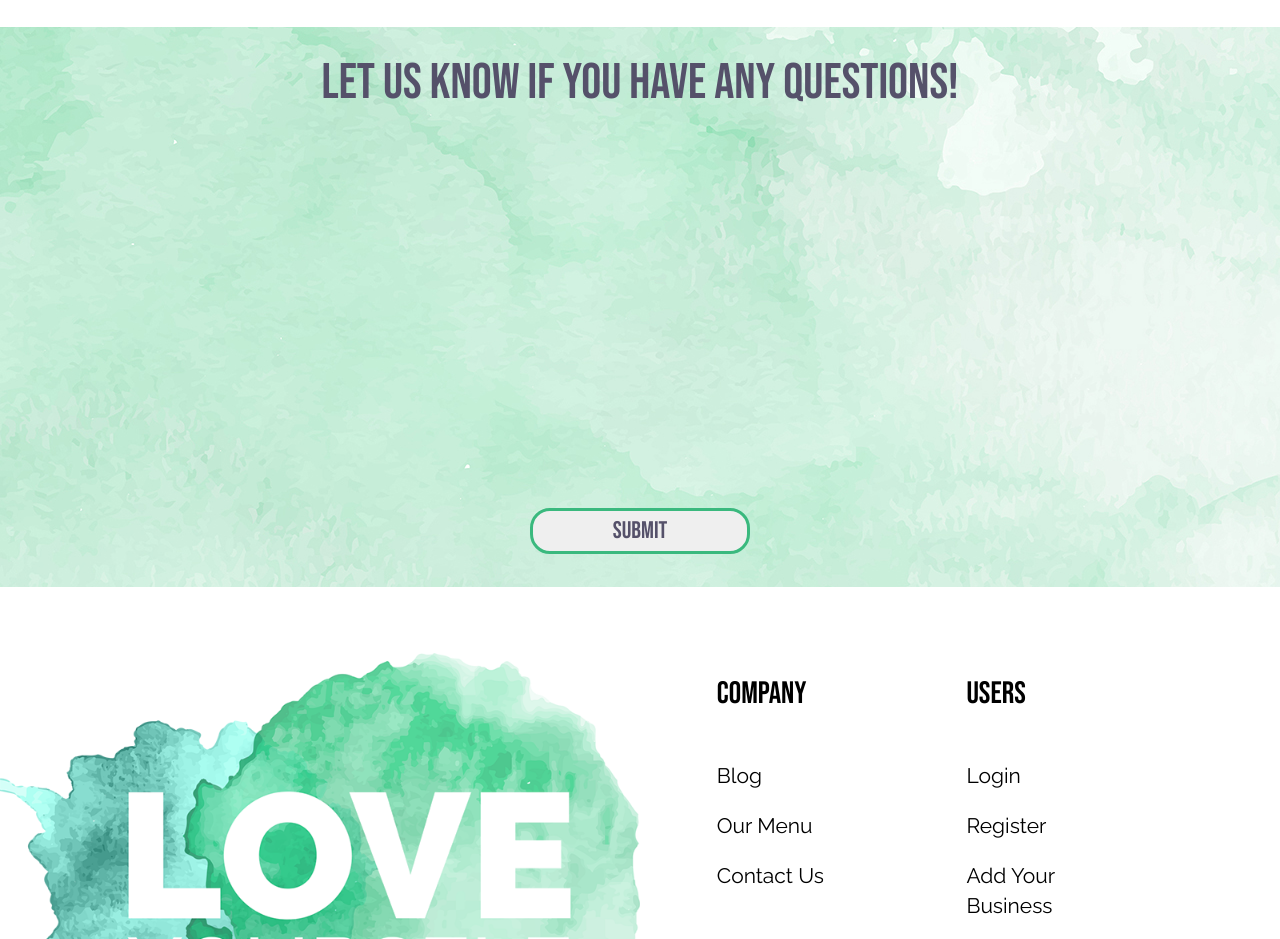
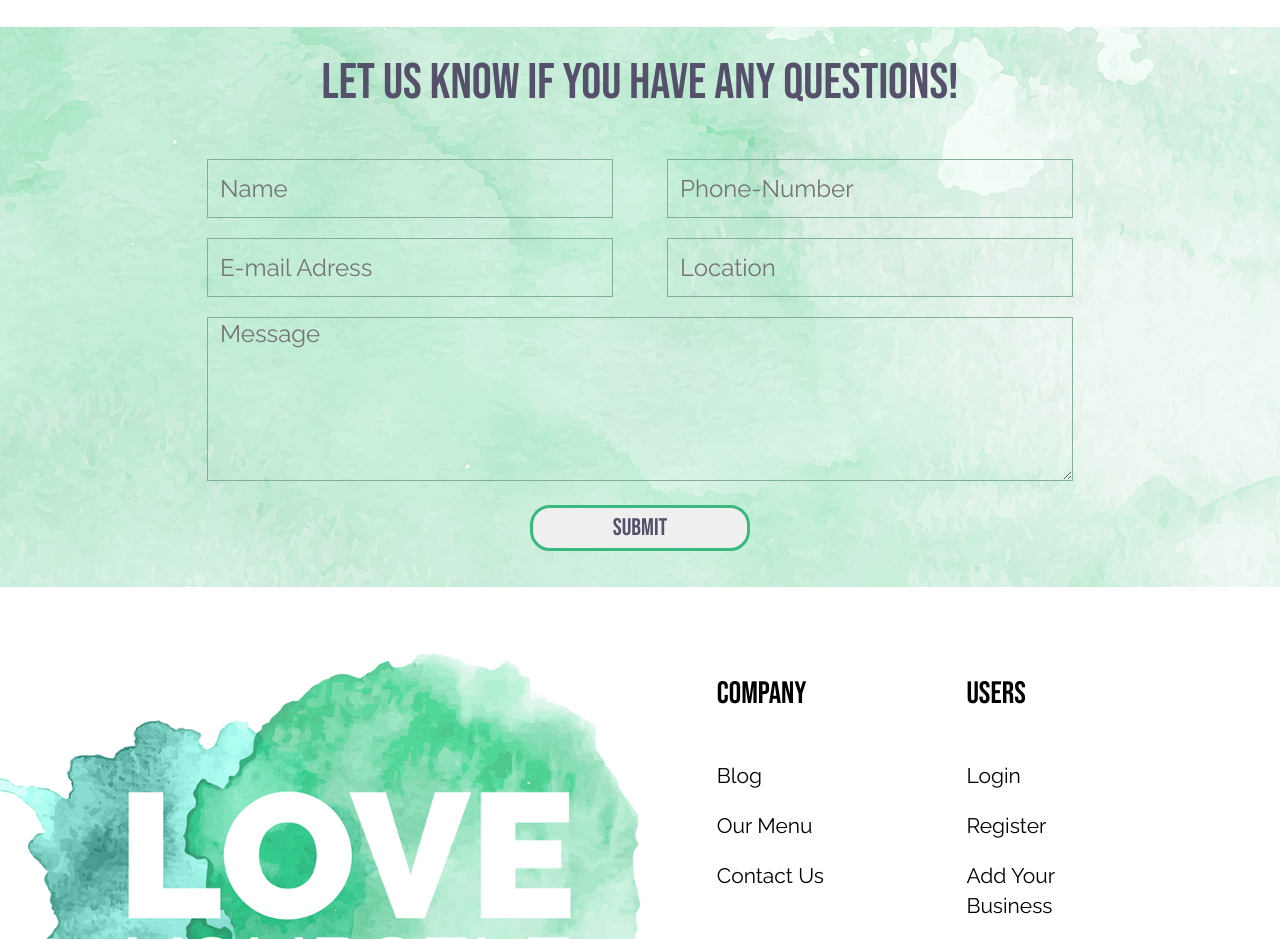
Before and after one commit to ranagoharayoub/Joint-Plug, a React (Create React App) app: page / in a window 1280 px wide. Shown: the part 2360-3299 px from the top of the page. Built offline with nearby package versions, Linux system fonts and the light colour scheme.

Commit message:
Form-Complete

```diff
--- a/src/Pages/HomePage.css
+++ b/src/Pages/HomePage.css
@@ -241,9 +241,42 @@
 }
 
 .input-fields{
-    height: 60%;
-    width: 100%;
+    height: 80%;
+    width: 70%;
+    display: flex;
+    flex-direction: column;
+    align-items: center;
     /* background-color: blueviolet; */
+}
+
+.name-input, .phone-input{
+    height: 45px;
+    width: 380px;
+    border: 1px solid  #83AF99;
+    background: transparent;
+    padding: 6px 12px 6px 12px;
+    font-family: 'Raleway', sans-serif;
+    font-size: 24px;
+    line-height: 20px;
+    color: #3C4B64;
+
+}
+
+.text-area{
+    height: 150px;
+    width: 840px;
+    border: 1px solid  #83AF99;
+    background: transparent;
+    padding: 6px 12px 6px 12px;
+    font-family: 'Raleway', sans-serif;
+    font-size: 24px;
+    line-height: 20px;
+    color: #3C4B64;
+    margin-bottom: 20px;
+}
+
+.name-input, .phone-input::placeholder{
+    font-size: 24px;
 }
 
 .submit-btn-box{
--- a/src/Pages/HomePage.js
+++ b/src/Pages/HomePage.js
@@ -6,7 +6,7 @@ function HomePage() {
     return (
         <div className='home-cont'>
             <div className='vid-div'>
-                <video  className='vid' src='/videos/homeVideo.mp4' autoPlay loop muted></video>
+                <video  className='vid' src='/videos/homeVideo.mp4' controls></video>
                 <div className='over-vid'>
                     <div className='vid-tab'>
                         <p>Joint Plug</p>
@@ -64,11 +64,24 @@ function HomePage() {
                     <p className='let'>Let Us Know If you have any Questions!</p>
                 </div>
                 <div className='input-fields'>
-
-                </div>
-                <div className='submit-btn-box'>
+                    <form>
+                        <div style={{display:'flex', justifyContent:'space-between', margin:'20px 0px'}}>
+                            <input className='name-input' placeholder='Name'></input>
+                            <input className='phone-input' placeholder='Phone-Number'></input>
+                        </div>
+                        <div style={{display:'flex', justifyContent:'space-between', margin:'20px 0px'}}>
+                            <input className='name-input' placeholder='E-mail Adress'></input>
+                            <input className='phone-input' placeholder='Location'></input>
+                        </div>
+                        <div>
+                            <textarea className='text-area' placeholder='Message'></textarea>
+                        </div>
+                    </form>
                     <button className='submit-btn'>Submit</button>
                 </div>
+                {/* <div className='submit-btn-box'>
+                    <button className='submit-btn'>Submit</button>
+                </div>     */}
             </div>
         </div>
     )
```
